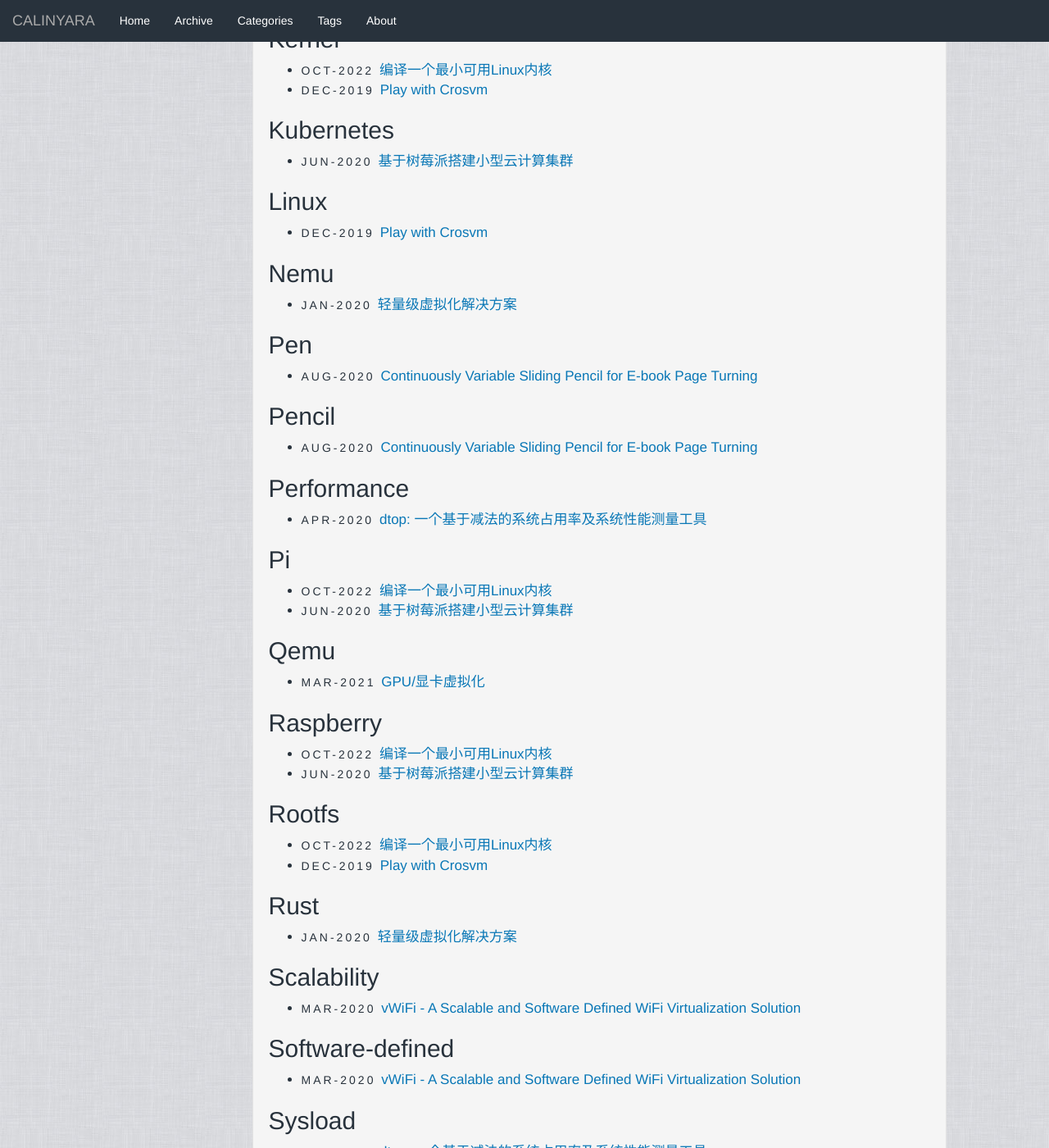
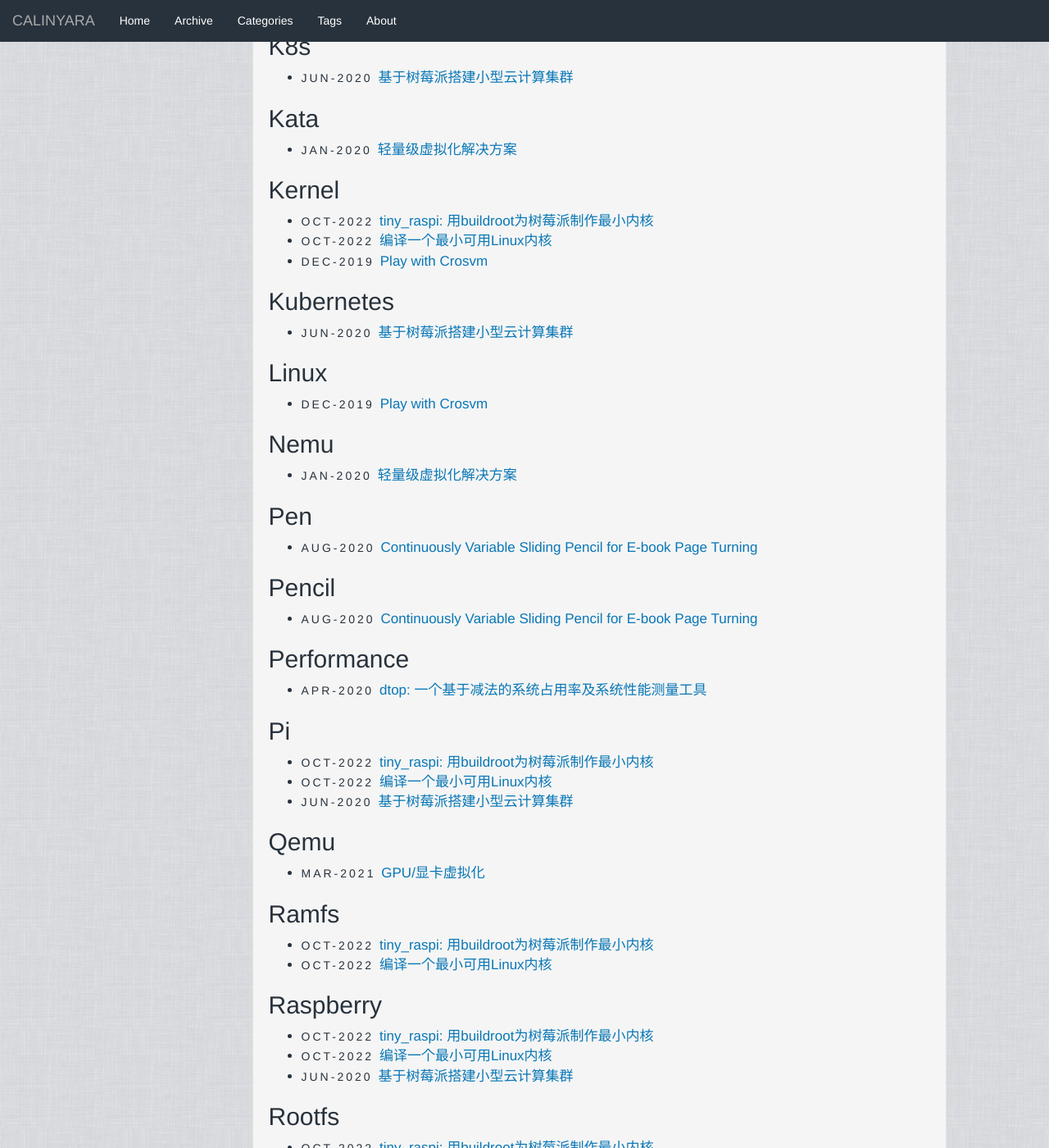
Before and after one commit to calinyara/calinyara.github.io, a Jekyll site: the page built from tags.html, in a window 1280 px wide and 1400 px high, scrolled down 4480 px. Shown: the whole window at 82% size. Built offline with Jekyll 4.4.1, drawn with Linux system fonts in a browser that asks for light colours; some of the changed text lies outside the part shown.

Commit message:
post: add tiny-raspi

````diff
--- a/_posts/2022-10-16-tiny-linux-kernel.markdown
+++ b/_posts/2022-10-16-tiny-linux-kernel.markdown
@@ -2,7 +2,7 @@
 layout: post
 title:  "编译一个最小可用Linux内核"
 categories: Technology
-tags: 内核编译 内核 kernel Linux 文件系统 rootfs initramfs 树莓派 raspberry pi
+tags: 内核编译 内核 kernel Linux 文件系统 rootfs initramfs 树莓派 raspberry pi fs ramfs
 author: Calinyara
 description:
 ---
--- /dev/null
+++ b/_posts/2022-10-20-tiny-raspi.markdown
@@ -0,0 +1,78 @@
+---
+layout: post
+title:  "tiny_raspi: 用buildroot为树莓派制作最小内核"
+categories: Technology
+tags: 内核编译 内核 kernel Linux 文件系统 rootfs initramfs 树莓派 raspberry pi buildroot ramfs fs
+author: Calinyara
+description:
+---
+
+<br>
+
+使用*buildroot*默认配置*raspberrypi3_64_defconfig*直接编译的出的镜像文件大小居然有153M...
+
+使用**[tiny_raspi](https://github.com/calinyara/tiny_raspi)**编译生成一个使用RAM文件系统的最小内核吧.
+
+<br>
+
+以RaspberryPi 3为例，使用*buildroot*的**EXTERNAL**机制来定制化。我们需要添加3个文件用以描述外部*buildroot*树：
+
+- **external.desc**
+- **external.mk**
+- **Config.in**
+
+<br>
+
+**编译**
+
+```shell
+git clone https://github.com/calinyara/tiny_raspi.git
+cd tiny_raspi
+git clone git://git.buildroot.net/buildroot
+mkdir build
+mkdir buildroot_dl
+cd build
+make BR2_EXTERNAL=../tiny_raspi_buildroot/ O=$PWD -C ../buildroot/ tiny_raspberrypi3_64_defconfig
+make -j4
+```
+
+编译完成后在*build/images*目录会生成：**Image**，**rootfs.cpio.gz**，**bcm2710-rpi-3-b.dtb**.
+
+<br>
+
+*buildroot*会自动编译生成*rootfs*文件系统，亦可参照 [**编译一个最小可用Linux内核**](https://calinyara.github.io/technology/2022/10/16/tiny-linux-kernel.html) 的描述，使用**[kernel-utils](https://github.com/hacker-jie/kernel-utils/tree/bd9da8780850a63ee0cfcfd7168d8fad45223850)**工具来生成RAM文件系统.
+
+<br>
+
+**QEMU运行**
+
+```shell
+qemu-system-aarch64 -M raspi3b -kernel ./images/Image -dtb ./images/bcm2710-rpi-3-b.dtb -initrd ./images/rootfs.cpio.gz -m 1024 -nographic -append "init=/bin/sh console=ttyAMA0,115200"
+```
+
+<br>
+
+
+
+<br>
+
+<!-- Global site tag (gtag.js) - Google Analytics -->
+
+<script async src="https://www.googletagmanager.com/gtag/js?id=UA-66555622-4"></script>
+<script>
+  window.dataLayer = window.dataLayer || [];
+  function gtag(){dataLayer.push(arguments);}
+  gtag('js', new Date());
+  gtag('config', 'UA-66555622-4');
+</script>
+
+
+<!-- Google tag (gtag.js) -->
+<script async src="https://www.googletagmanager.com/gtag/js?id=G-27WH7FZ7KT"></script>
+<script>
+  window.dataLayer = window.dataLayer || [];
+  function gtag(){dataLayer.push(arguments);}
+  gtag('js', new Date());
+
+  gtag('config', 'G-27WH7FZ7KT');
+</script>
````
